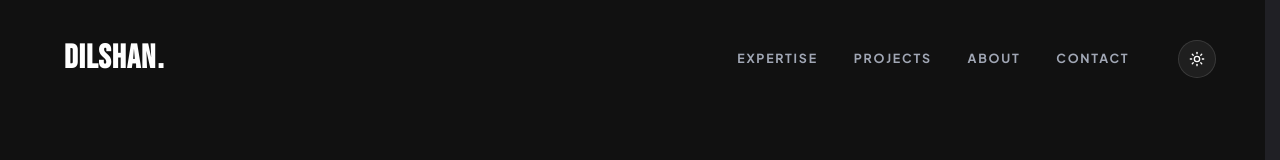
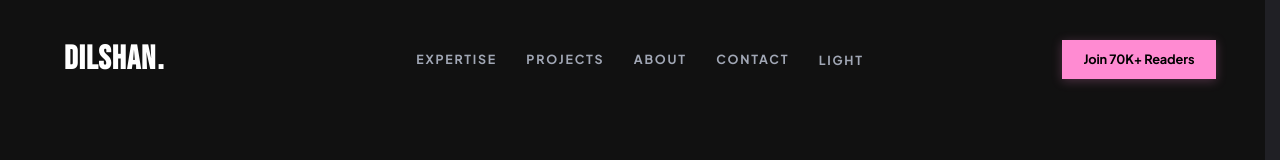
Before and after one commit to dilshandevxx/dilshan-personal-portfolio, a Next.js app: page / in a window 1280 px wide. Shown: the top 160 px of the page. Built offline with nearby package versions, Linux system fonts and the light colour scheme; a web font is replaced by a local one.

Commit message:
feat: add right corner Join 70K+ Readers button, center nav links in navbar, and convert theme toggle to text nav-link with zero icons

```diff
--- a/src/components/SkyLabsNavbar.module.css
+++ b/src/components/SkyLabsNavbar.module.css
@@ -7,7 +7,7 @@
   right: 0;
   z-index: 100;
   width: 100%;
-  padding: clamp(1.25rem, 2.8vw, 2.25rem) clamp(2rem, 5vw, 4.5rem);
+  padding: clamp(1.5rem, 3.2vw, 2.5rem) clamp(2rem, 5vw, 4.5rem);
   box-sizing: border-box;
   background: rgba(17, 17, 17, 0.85);
   backdrop-filter: blur(20px) saturate(180%);
@@ -19,7 +19,7 @@
 
 @media (max-width: 768px) {
   .navHeader {
-    padding: 1rem 1.25rem;
+    padding: 1.15rem 1.25rem;
   }
 }
 
@@ -31,7 +31,7 @@
   background: rgba(17, 17, 17, 0.98);
 }
 
-/* 3-Zone Layout: Left Brand (1fr) | Center Nav Links (auto) | Right Pink Button (1fr) */
+/* 3-Section Grid Navbar Container: Left Brand, Center Nav Links, Right CTA Button */
 .navContainer {
   max-width: 1440px;
   margin: 0 auto;
@@ -41,23 +41,9 @@
   width: 100%;
 }
 
-@media (max-width: 960px) {
-  .navContainer {
-    display: flex;
-    justify-content: space-between;
-  }
-}
-
-/* -------------------------------------------------------------
-   LEFT: Brand Wordmark: DILSHAN.
-   ------------------------------------------------------------- */
-.navLeft {
-  display: flex;
-  align-items: center;
+/* Brand Wordmark: DILSHAN. */
+.brandLink {
   justify-self: start;
-}
-
-.brandLink {
   text-decoration: none;
   outline: none;
   display: inline-flex;
@@ -88,29 +74,16 @@
   transform: translateY(-0.5px);
 }
 
-/* -------------------------------------------------------------
-   MIDDLE: Nav Links + Text Theme Toggle (Centered in the Navbar)
-   ------------------------------------------------------------- */
-.navCenter {
+/* Center Desktop Navigation: Links positioned in the middle of the navbar */
+.desktopNav {
+  justify-self: center;
   display: flex;
   align-items: center;
-  justify-self: center;
-}
-
-.desktopNav {
-  display: flex;
-  align-items: center;
-  gap: clamp(1.6rem, 2.5vw, 2.75rem);
+  gap: clamp(1.5rem, 2.3vw, 2.85rem);
   background: transparent;
   border: none;
   padding: 0;
   box-shadow: none;
-}
-
-@media (max-width: 960px) {
-  .navCenter {
-    display: none !important;
-  }
 }
 
 /* Bold, Beautiful Capital Letter Nav Links */
@@ -160,62 +133,87 @@
   width: 100%;
 }
 
-/* Theme Toggle Button: Styled identical to a Nav Link (Text Only, No Icon) */
+/* Theme Toggle Link matching .navLink styling with zero icons */
 .themeNavLink {
+  color: #a1a7b5;
   font-family: var(--font-display, "Plus Jakarta Sans", "Inter", -apple-system, sans-serif);
   font-size: clamp(0.78rem, 0.9vw, 0.84rem);
   font-weight: 700;
   letter-spacing: 0.14em;
   text-transform: uppercase;
-  outline: none;
+  text-decoration: none;
+  padding: 0.35rem 0;
+  white-space: nowrap;
+  position: relative;
+  cursor: pointer;
+  background: transparent;
+  border: none;
+  display: inline-flex;
+  align-items: center;
+  transition: color 0.25s cubic-bezier(0.16, 1, 0.3, 1),
+              transform 0.2s ease;
 }
 
-/* -------------------------------------------------------------
-   RIGHT: Pink Rectangular Button (Reference Design) + Mobile Actions
-   ------------------------------------------------------------- */
+.themeNavLink:hover {
+  color: #ffffff;
+  transform: translateY(-1px);
+}
+
+.themeNavLink::after {
+  content: "";
+  position: absolute;
+  bottom: -6px;
+  left: 0;
+  width: 0%;
+  height: 2px;
+  background-color: #ffffff;
+  transition: width 0.25s cubic-bezier(0.16, 1, 0.3, 1);
+  border-radius: 2px;
+}
+
+.themeNavLink:hover::after {
+  width: 100%;
+}
+
+/* Right Navigation Area */
 .navRight {
+  justify-self: end;
   display: flex;
   align-items: center;
-  justify-self: end;
-  gap: 1rem;
+  gap: 1.25rem;
 }
 
-/* The Pink Rectangular CTA Button (Faithfully reproducing Reference Image) */
-.pinkCtaBtn {
+/* Right Corner CTA Button: Sharp pink rectangular button matching uploaded design */
+.ctaButton {
   display: inline-flex;
   align-items: center;
   justify-content: center;
   background-color: #ff8bd2;
   color: #000000;
   font-family: var(--font-display, "Plus Jakarta Sans", "Inter", -apple-system, sans-serif);
-  font-size: clamp(0.82rem, 0.92vw, 0.9rem);
+  font-size: clamp(0.8rem, 0.9vw, 0.86rem);
   font-weight: 700;
   letter-spacing: -0.01em;
+  padding: 0.58rem 1.35rem;
+  border: none;
+  border-radius: 0;
   text-decoration: none;
-  padding: 0.65rem 1.4rem;
-  border-radius: 0px;
-  box-sizing: border-box;
   white-space: nowrap;
-  transition: all 0.22s cubic-bezier(0.16, 1, 0.3, 1);
+  cursor: pointer;
   box-shadow: 0 2px 10px rgba(255, 139, 210, 0.25);
-  cursor: pointer;
-  border: none;
+  transition: background-color 0.2s cubic-bezier(0.16, 1, 0.3, 1),
+              transform 0.2s cubic-bezier(0.16, 1, 0.3, 1),
+              box-shadow 0.2s ease;
 }
 
-.pinkCtaBtn:hover {
-  transform: translateY(-1.5px);
-  filter: brightness(1.05);
-  box-shadow: 0 6px 20px rgba(255, 139, 210, 0.45);
+.ctaButton:hover {
+  background-color: #ff70c7;
+  transform: translateY(-1px);
+  box-shadow: 0 4px 16px rgba(255, 139, 210, 0.4);
 }
 
-.pinkCtaBtn:active {
+.ctaButton:active {
   transform: translateY(0);
-}
-
-@media (max-width: 600px) {
-  .pinkCtaBtn {
-    display: none;
-  }
 }
 
 /* Hamburger Button: STRICTLY HIDDEN ON DESKTOP */
@@ -224,6 +222,20 @@
 }
 
 @media (max-width: 960px) {
+  .navContainer {
+    display: flex;
+    justify-content: space-between;
+    align-items: center;
+  }
+
+  .desktopNav {
+    display: none !important;
+  }
+
+  .ctaButton {
+    display: none;
+  }
+
   .hamburgerBtn {
     background: transparent;
     border: none;
@@ -266,19 +278,6 @@
 
 .hamburgerActive .barBottom {
   transform: translateY(-4.5px) rotate(-45deg);
-}
-
-/* Mobile Actions */
-.mobileActions {
-  display: none;
-  align-items: center;
-  gap: 0.75rem;
-}
-
-@media (max-width: 960px) {
-  .mobileActions {
-    display: flex;
-  }
 }
 
 /* Full-Screen Editorial Navigation Overlay */
@@ -353,7 +352,7 @@
 
 .menuLink:hover .menuLabel,
 .menuLinkActive .menuLabel {
-  color: #ff8bd2;
+  color: #a3e635; /* Vibrant neon accent */
   transform: translateX(6px);
 }
 
@@ -364,17 +363,18 @@
 
 .menuLink:hover .menuArrow,
 .menuLinkActive .menuArrow {
-  color: #ff8bd2;
+  color: #a3e635;
   transform: translate(3px, -3px);
 }
 
-/* Pink CTA Button in Mobile Drawer */
+/* Mobile CTA in Menu */
 .menuCtaWrap {
-  padding-top: 1rem;
+  margin-top: 0.75rem;
+  width: 100%;
 }
 
-.pinkCtaBtnMobile {
-  display: inline-flex;
+.menuCtaButton {
+  display: flex;
   align-items: center;
   justify-content: center;
   width: 100%;
@@ -384,11 +384,48 @@
   font-size: 1rem;
   font-weight: 700;
   letter-spacing: -0.01em;
+  padding: 0.85rem 1.5rem;
   text-decoration: none;
-  padding: 0.85rem 1.5rem;
-  border-radius: 0px;
+  border: none;
+  border-radius: 0;
   box-sizing: border-box;
-  text-align: center;
+  box-shadow: 0 4px 16px rgba(255, 139, 210, 0.35);
+  transition: background-color 0.2s ease, transform 0.2s ease;
+}
+
+.menuCtaButton:hover {
+  background-color: #ff70c7;
+}
+
+/* Mobile Actions: Toggle + Hamburger */
+.mobileActions {
+  display: none;
+  align-items: center;
+  gap: 0.85rem;
+}
+
+@media (max-width: 960px) {
+  .mobileActions {
+    display: flex;
+  }
+}
+
+.mobileThemeToggle {
+  background: transparent;
+  border: none;
+  color: #a1a7b5;
+  font-family: var(--font-display, "Plus Jakarta Sans", "Inter", sans-serif);
+  font-size: 0.8rem;
+  font-weight: 700;
+  letter-spacing: 0.12em;
+  padding: 0.4rem 0.5rem;
+  cursor: pointer;
+  text-transform: uppercase;
+  transition: color 0.2s ease;
+}
+
+.mobileThemeToggle:hover {
+  color: #ffffff;
 }
 
 /* Menu Footer inside Overlay */
@@ -410,24 +447,24 @@
   color: #8b909c;
 }
 
-.menuThemeTextToggle {
-  font-family: var(--font-display, "Plus Jakarta Sans", "Inter", -apple-system, sans-serif);
-  font-size: 0.95rem;
+.menuThemeToggle {
+  background: transparent;
+  border: 1px solid rgba(255, 255, 255, 0.18);
+  color: #ffffff;
+  font-family: var(--font-display, "Plus Jakarta Sans", "Inter", sans-serif);
+  font-size: 0.82rem;
   font-weight: 700;
-  letter-spacing: 0.14em;
+  letter-spacing: 0.12em;
+  padding: 0.45rem 1.15rem;
+  border-radius: 0;
+  cursor: pointer;
   text-transform: uppercase;
-  color: #ffffff;
-  background: transparent;
-  border: 1px solid rgba(255, 255, 255, 0.2);
-  padding: 0.4rem 1.1rem;
-  border-radius: 0px;
-  cursor: pointer;
   transition: all 0.2s ease;
 }
 
-.menuThemeTextToggle:hover {
-  background: rgba(255, 255, 255, 0.1);
-  border-color: #ffffff;
+.menuThemeToggle:hover {
+  border-color: rgba(255, 255, 255, 0.4);
+  background: rgba(255, 255, 255, 0.05);
 }
 
 /* =========================================================================
@@ -468,19 +505,25 @@
   color: #111111;
 }
 
-:global([data-theme="light"]) .pinkCtaBtn {
-  background-color: #ff8bd2;
-  color: #000000;
-  box-shadow: 0 2px 10px rgba(255, 139, 210, 0.2);
+:global([data-theme="light"]) .themeNavLink::after {
+  background-color: #111111;
 }
 
-:global([data-theme="light"]) .pinkCtaBtn:hover {
-  box-shadow: 0 6px 20px rgba(255, 139, 210, 0.35);
+:global([data-theme="light"]) .ctaButton {
+  box-shadow: 0 2px 10px rgba(255, 139, 210, 0.35);
 }
 
 :global([data-theme="light"]) .barTop,
 :global([data-theme="light"]) .barBottom {
   background-color: #111111;
+}
+
+:global([data-theme="light"]) .mobileThemeToggle {
+  color: #5e5953;
+}
+
+:global([data-theme="light"]) .mobileThemeToggle:hover {
+  color: #111111;
 }
 
 :global([data-theme="light"]) .menuOverlay {
@@ -509,12 +552,12 @@
 
 :global([data-theme="light"]) .menuLink:hover .menuLabel,
 :global([data-theme="light"]) .menuLinkActive .menuLabel {
-  color: #db2777;
+  color: #15803d;
 }
 
 :global([data-theme="light"]) .menuLink:hover .menuArrow,
 :global([data-theme="light"]) .menuLinkActive .menuArrow {
-  color: #db2777;
+  color: #15803d;
 }
 
 :global([data-theme="light"]) .menuFooter {
@@ -525,12 +568,12 @@
   color: #78716c;
 }
 
-:global([data-theme="light"]) .menuThemeTextToggle {
+:global([data-theme="light"]) .menuThemeToggle {
+  border-color: rgba(0, 0, 0, 0.15);
   color: #111111;
-  border-color: rgba(0, 0, 0, 0.2);
 }
 
-:global([data-theme="light"]) .menuThemeTextToggle:hover {
-  background: rgba(0, 0, 0, 0.06);
-  border-color: #111111;
+:global([data-theme="light"]) .menuThemeToggle:hover {
+  border-color: rgba(0, 0, 0, 0.35);
+  background: rgba(0, 0, 0, 0.04);
 }
--- a/src/components/ThemeToggle.tsx
+++ b/src/components/ThemeToggle.tsx
@@ -6,7 +6,7 @@ import { Sun, Moon } from "lucide-react";
 
 interface ThemeToggleProps {
   className?: string;
-  variant?: "icon" | "navLink" | "text";
+  variant?: "nav-link" | "icon";
 }
 
 export function ThemeToggle({ className = "", variant = "icon" }: ThemeToggleProps) {
@@ -19,33 +19,34 @@ export function ThemeToggle({ className = "", variant = "icon" }: ThemeTogglePro
 
   const isLight = mounted && theme === "light";
 
-  if (variant === "navLink" || variant === "text") {
+  if (variant === "icon") {
     return (
       <button
         type="button"
-        className={className}
+        className={`theme-toggle-btn ${className}`}
         onClick={toggleTheme}
-        aria-label={isLight ? "Switch to Night appearance" : "Switch to Light appearance"}
-        title={isLight ? "Switch to Night appearance" : "Switch to Light appearance"}
+        aria-label={isLight ? "Switch to Night mode" : "Switch to Light mode"}
+        title={isLight ? "Switch to Night mode" : "Switch to Light mode"}
       >
-        {isLight ? "NIGHT" : "LIGHT"}
+        {isLight ? (
+          <Moon size={16} strokeWidth={2} className="theme-toggle-icon" />
+        ) : (
+          <Sun size={16} strokeWidth={2} className="theme-toggle-icon" />
+        )}
       </button>
     );
   }
 
+  // "nav-link" text variant — toggles between NIGHT and LIGHT with zero icons
   return (
     <button
       type="button"
-      className={`theme-toggle-btn ${className}`}
+      className={className}
       onClick={toggleTheme}
-      aria-label={isLight ? "Switch to Dark theme" : "Switch to Light theme"}
-      title={isLight ? "Switch to Dark theme" : "Switch to Light theme"}
+      aria-label={isLight ? "Switch to Night mode" : "Switch to Light mode"}
+      title={isLight ? "Switch to Night mode" : "Switch to Light mode"}
     >
-      {isLight ? (
-        <Moon size={16} strokeWidth={2} className="theme-toggle-icon" />
-      ) : (
-        <Sun size={16} strokeWidth={2} className="theme-toggle-icon" />
-      )}
+      {isLight ? "NIGHT" : "LIGHT"}
     </button>
   );
 }
--- a/src/components/cover/sections/HeroSkyLabs.module.css
+++ b/src/components/cover/sections/HeroSkyLabs.module.css
@@ -42,24 +42,19 @@
   background: rgba(17, 17, 17, 0.98);
 }
 
+/* 3-Section Grid Navbar Container: Left Brand, Center Nav Links, Right CTA Button */
 .navContainer {
   max-width: 1440px;
   margin: 0 auto;
-  display: flex;
+  display: grid;
+  grid-template-columns: 1fr auto 1fr;
   align-items: center;
-  justify-content: space-between;
   width: 100%;
 }
 
-/* Brand Wordmark: dilshan. */
+/* Brand Wordmark: DILSHAN. */
 .brandLink {
-  text-decoration: none;
-  display: inline-flex;
-  align-items: center;
-  outline: none;
-}
-
-.brandLink {
+  justify-self: start;
   text-decoration: none;
   outline: none;
   display: inline-flex;
@@ -90,17 +85,12 @@
   transform: translateY(-0.5px);
 }
 
-/* Right Navigation Area */
-.navRight {
+/* Center Desktop Navigation: Links positioned in the middle of the navbar */
+.desktopNav {
+  justify-self: center;
   display: flex;
   align-items: center;
-}
-
-/* Bold, Beautiful, Clean Desktop Text Navigation (No rounded wrappers or buttons) */
-.desktopNav {
-  display: flex;
-  align-items: center;
-  gap: clamp(1.8rem, 2.8vw, 3.25rem);
+  gap: clamp(1.5rem, 2.3vw, 2.85rem);
   background: transparent;
   border: none;
   padding: 0;
@@ -152,6 +142,89 @@
 .navLink:hover::after,
 .navLinkActive::after {
   width: 100%;
+}
+
+/* Theme Toggle Link matching .navLink styling with zero icons */
+.themeNavLink {
+  color: #a1a7b5;
+  font-family: var(--font-display, "Plus Jakarta Sans", "Inter", -apple-system, sans-serif);
+  font-size: clamp(0.78rem, 0.9vw, 0.84rem);
+  font-weight: 700;
+  letter-spacing: 0.14em;
+  text-transform: uppercase;
+  text-decoration: none;
+  padding: 0.35rem 0;
+  white-space: nowrap;
+  position: relative;
+  cursor: pointer;
+  background: transparent;
+  border: none;
+  display: inline-flex;
+  align-items: center;
+  transition: color 0.25s cubic-bezier(0.16, 1, 0.3, 1),
+              transform 0.2s ease;
+}
+
+.themeNavLink:hover {
+  color: #ffffff;
+  transform: translateY(-1px);
+}
+
+.themeNavLink::after {
+  content: "";
+  position: absolute;
+  bottom: -6px;
+  left: 0;
+  width: 0%;
+  height: 2px;
+  background-color: #ffffff;
+  transition: width 0.25s cubic-bezier(0.16, 1, 0.3, 1);
+  border-radius: 2px;
+}
+
+.themeNavLink:hover::after {
+  width: 100%;
+}
+
+/* Right Navigation Area */
+.navRight {
+  justify-self: end;
+  display: flex;
+  align-items: center;
+  gap: 1.25rem;
+}
+
+/* Right Corner CTA Button: Sharp pink rectangular button matching uploaded design */
+.ctaButton {
+  display: inline-flex;
+  align-items: center;
+  justify-content: center;
+  background-color: #ff8bd2;
+  color: #000000;
+  font-family: var(--font-display, "Plus Jakarta Sans", "Inter", -apple-system, sans-serif);
+  font-size: clamp(0.8rem, 0.9vw, 0.86rem);
+  font-weight: 700;
+  letter-spacing: -0.01em;
+  padding: 0.58rem 1.35rem;
+  border: none;
+  border-radius: 0;
+  text-decoration: none;
+  white-space: nowrap;
+  cursor: pointer;
+  box-shadow: 0 2px 10px rgba(255, 139, 210, 0.25);
+  transition: background-color 0.2s cubic-bezier(0.16, 1, 0.3, 1),
+              transform 0.2s cubic-bezier(0.16, 1, 0.3, 1),
+              box-shadow 0.2s ease;
+}
+
+.ctaButton:hover {
+  background-color: #ff70c7;
+  transform: translateY(-1px);
+  box-shadow: 0 4px 16px rgba(255, 139, 210, 0.4);
+}
+
+.ctaButton:active {
+  transform: translateY(0);
 }
 
 /* Hamburger Button: STRICTLY HIDDEN ON DESKTOP */
@@ -294,52 +367,79 @@
   transform: translate(3px, -3px);
 }
 
-/* Theme Toggle Button in Desktop Nav */
-.themeToggleBtn {
-  margin-left: clamp(0.5rem, 1vw, 1.25rem);
-  width: 38px;
-  height: 38px;
-  border-radius: 50%;
-  display: inline-flex;
+/* Mobile CTA in Menu */
+.menuCtaWrap {
+  margin-top: 0.75rem;
+  width: 100%;
+}
+
+.menuCtaButton {
+  display: flex;
   align-items: center;
   justify-content: center;
-  background: rgba(255, 255, 255, 0.06);
-  border: 1px solid rgba(255, 255, 255, 0.12);
-  color: #ffffff;
-  cursor: pointer;
-  transition: all 0.25s cubic-bezier(0.16, 1, 0.3, 1);
+  width: 100%;
+  background-color: #ff8bd2;
+  color: #000000;
+  font-family: var(--font-display, "Plus Jakarta Sans", "Inter", -apple-system, sans-serif);
+  font-size: 1rem;
+  font-weight: 700;
+  letter-spacing: -0.01em;
+  padding: 0.85rem 1.5rem;
+  text-decoration: none;
+  border: none;
+  border-radius: 0;
+  box-sizing: border-box;
+  box-shadow: 0 4px 16px rgba(255, 139, 210, 0.35);
+  transition: background-color 0.2s ease, transform 0.2s ease;
 }
 
-.themeToggleBtn:hover {
-  background: rgba(255, 255, 255, 0.12);
-  border-color: rgba(255, 255, 255, 0.25);
-  transform: translateY(-1px) scale(1.05);
+.menuCtaButton:hover {
+  background-color: #ff70c7;
 }
 
 /* Mobile Actions: Toggle + Hamburger */
 .mobileActions {
   display: none;
   align-items: center;
-  gap: 0.75rem;
+  gap: 0.85rem;
 }
 
-@media (max-width: 899px) {
+@media (max-width: 960px) {
+  .navContainer {
+    display: flex;
+    justify-content: space-between;
+    align-items: center;
+  }
+
+  .desktopNav {
+    display: none !important;
+  }
+
+  .ctaButton {
+    display: none;
+  }
+
   .mobileActions {
     display: flex;
   }
 }
 
 .mobileThemeToggle {
-  width: 36px;
-  height: 36px;
-  border-radius: 50%;
-  display: inline-flex;
-  align-items: center;
-  justify-content: center;
-  background: rgba(255, 255, 255, 0.08);
-  border: 1px solid rgba(255, 255, 255, 0.15);
+  background: transparent;
+  border: none;
+  color: #a1a7b5;
+  font-family: var(--font-display, "Plus Jakarta Sans", "Inter", sans-serif);
+  font-size: 0.8rem;
+  font-weight: 700;
+  letter-spacing: 0.12em;
+  padding: 0.4rem 0.5rem;
+  cursor: pointer;
+  text-transform: uppercase;
+  transition: color 0.2s ease;
+}
+
+.mobileThemeToggle:hover {
   color: #ffffff;
-  cursor: pointer;
 }
 
 /* Menu Footer inside Overlay */
@@ -362,15 +462,23 @@
 }
 
 .menuThemeToggle {
-  width: 40px;
-  height: 40px;
-  border-radius: 50%;
-  display: inline-flex;
-  align-items: center;
-  justify-content: center;
-  background: rgba(255, 255, 255, 0.1);
-  border: 1px solid rgba(255, 255, 255, 0.2);
+  background: transparent;
+  border: 1px solid rgba(255, 255, 255, 0.18);
   color: #ffffff;
+  font-family: var(--font-display, "Plus Jakarta Sans", "Inter", sans-serif);
+  font-size: 0.82rem;
+  font-weight: 700;
+  letter-spacing: 0.12em;
+  padding: 0.45rem 1.15rem;
+  border-radius: 0;
+  cursor: pointer;
+  text-transform: uppercase;
+  transition: all 0.2s ease;
+}
+
+.menuThemeToggle:hover {
+  border-color: rgba(255, 255, 255, 0.4);
+  background: rgba(255, 255, 255, 0.05);
 }
 
 /* =========================================================================
@@ -407,15 +515,20 @@
   background-color: #111111;
 }
 
-:global([data-theme="light"]) .themeToggleBtn {
-  background: rgba(0, 0, 0, 0.05);
-  border-color: rgba(0, 0, 0, 0.1);
+:global([data-theme="light"]) .themeNavLink {
+  color: #5e5953;
+}
+
+:global([data-theme="light"]) .themeNavLink:hover {
   color: #111111;
 }
 
-:global([data-theme="light"]) .themeToggleBtn:hover {
-  background: rgba(0, 0, 0, 0.1);
-  border-color: rgba(0, 0, 0, 0.2);
+:global([data-theme="light"]) .themeNavLink::after {
+  background-color: #111111;
+}
+
+:global([data-theme="light"]) .ctaButton {
+  box-shadow: 0 2px 10px rgba(255, 139, 210, 0.35);
 }
 
 :global([data-theme="light"]) .barTop,
@@ -424,8 +537,10 @@
 }
 
 :global([data-theme="light"]) .mobileThemeToggle {
-  background: rgba(0, 0, 0, 0.05);
-  border-color: rgba(0, 0, 0, 0.1);
+  color: #5e5953;
+}
+
+:global([data-theme="light"]) .mobileThemeToggle:hover {
   color: #111111;
 }
 
--- a/src/components/cover/sections/HeroSkyLabs.tsx
+++ b/src/components/cover/sections/HeroSkyLabs.tsx
@@ -123,8 +123,7 @@ export default function HeroSkyLabs() {
             </span>
           </Link>
 
-          {/* Right Navigation: 4 Essential, Beautiful Capital Letter Nav Links */}
-          <div className={styles.navRight}>
+          {/* Center Navigation: Links positioned in the middle of the navbar */}
           <nav className={styles.desktopNav} aria-label="Main Navigation">
             <a
               href="#skills"
@@ -157,13 +156,23 @@ export default function HeroSkyLabs() {
               CONTACT
             </a>
 
-              {/* Desktop Theme Toggle Button */}
-              <ThemeToggle className={styles.themeToggleBtn} />
+            {/* Desktop Theme Toggle: Nav Link style, toggles between NIGHT and LIGHT, no icon */}
+            <ThemeToggle variant="nav-link" className={styles.themeNavLink} />
           </nav>
+
+          {/* Right Navigation: Pink Rectangular Button ("Join 70K+ Readers") */}
+          <div className={styles.navRight}>
+            <a
+              href="#contact"
+              onClick={(e) => handleSlowScroll(e, "contact")}
+              className={styles.ctaButton}
+            >
+              Join 70K+ Readers
+            </a>
 
             {/* Mobile Right Actions: Theme Toggle + Minimalist Hamburger Button */}
             <div className={styles.mobileActions}>
-              <ThemeToggle className={styles.mobileThemeToggle} />
+              <ThemeToggle variant="nav-link" className={styles.mobileThemeToggle} />
               <button
                 type="button"
                 className={`${styles.hamburgerBtn} ${menuOpen ? styles.hamburgerActive : ""}`}
@@ -226,6 +235,23 @@ export default function HeroSkyLabs() {
                       )}
                     </motion.div>
                   ))}
+
+                  {/* Mobile CTA Button in Menu */}
+                  <motion.div
+                    initial={{ opacity: 0, y: 20 }}
+                    animate={{ opacity: 1, y: 0 }}
+                    exit={{ opacity: 0, y: 10 }}
+                    transition={{ duration: 0.35, delay: 0.3 }}
+                    className={styles.menuCtaWrap}
+                  >
+                    <a
+                      href="#contact"
+                      onClick={(e) => handleSlowScroll(e, "contact")}
+                      className={styles.menuCtaButton}
+                    >
+                      Join 70K+ Readers
+                    </a>
+                  </motion.div>
                 </nav>
 
                 {/* Mobile Overlay Theme Toggle Switcher */}
@@ -233,10 +259,10 @@ export default function HeroSkyLabs() {
                   className={styles.menuFooter}
                   initial={{ opacity: 0, y: 15 }}
                   animate={{ opacity: 1, y: 0 }}
-                  transition={{ duration: 0.35, delay: 0.32 }}
+                  transition={{ duration: 0.35, delay: 0.34 }}
                 >
-                  <span className={styles.menuFooterText}>SWITCH APPEARANCE</span>
-                  <ThemeToggle className={styles.menuThemeToggle} />
+                  <span className={styles.menuFooterText}>APPEARANCE</span>
+                  <ThemeToggle variant="nav-link" className={styles.menuThemeToggle} />
                 </motion.div>
               </div>
             </motion.div>
```
Also changed, not shown: src/components/SkyLabsNavbar.tsx (+15 -28 lines). Lines whose indentation alone changed are shown as unchanged.
